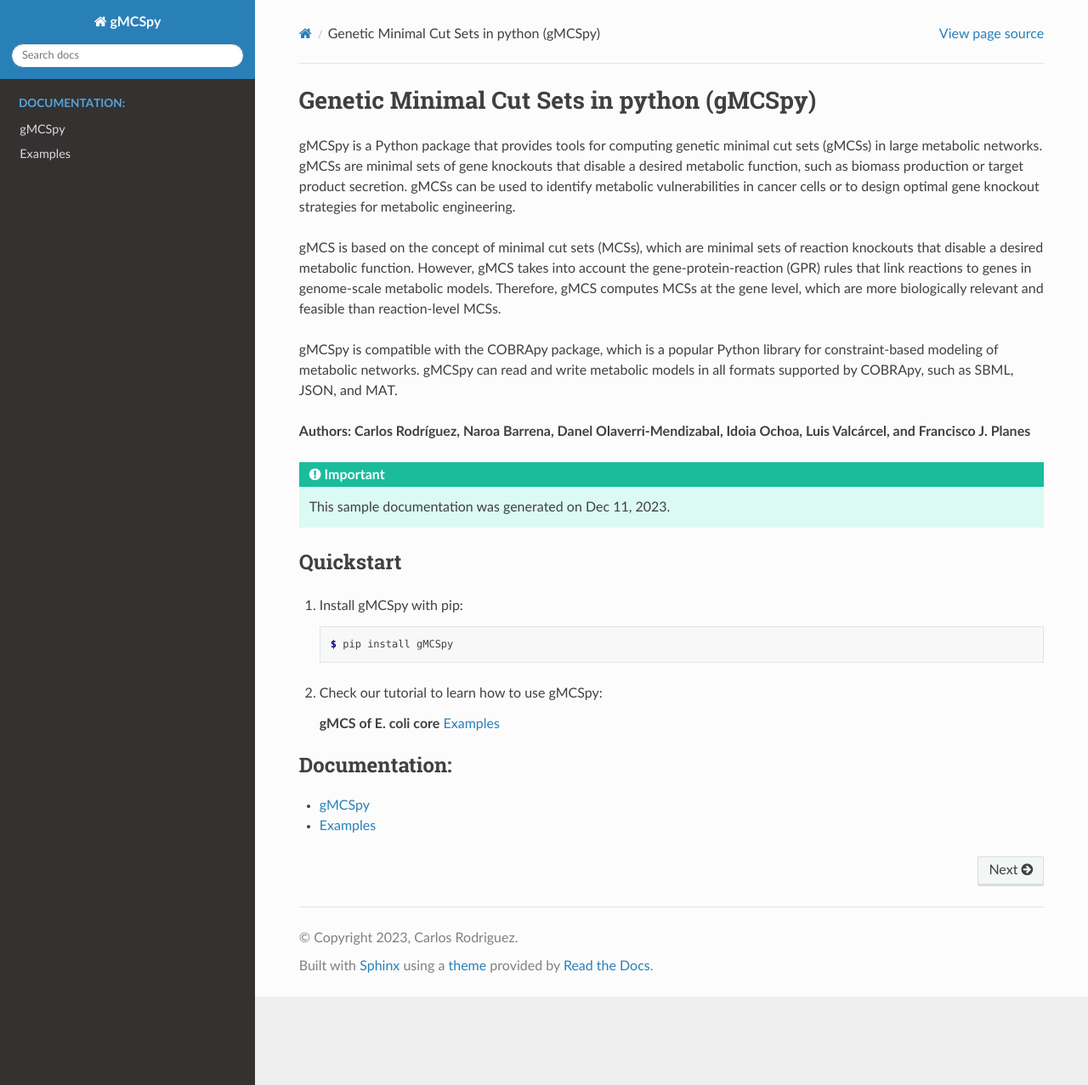
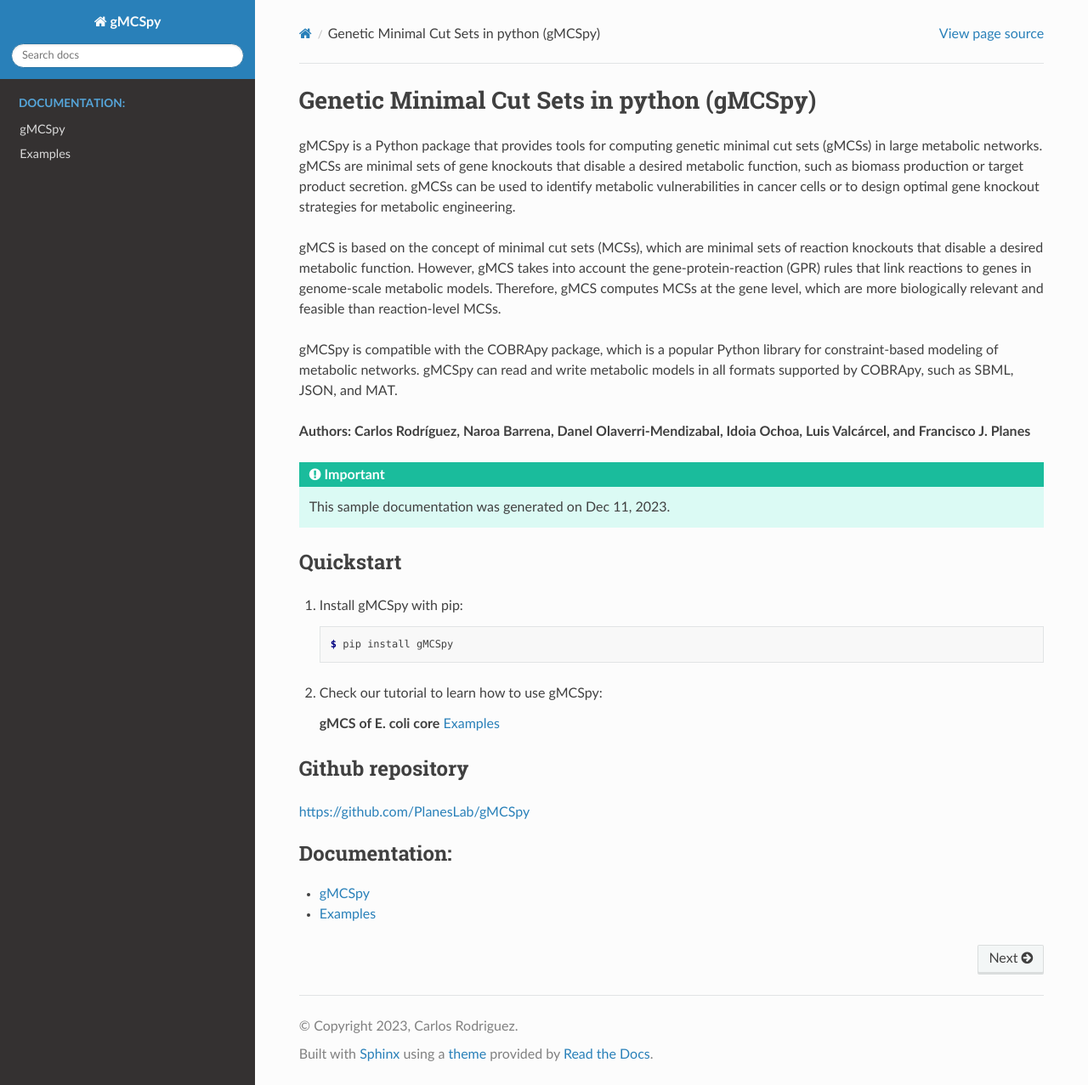
Before and after one commit to PlanesLab/gMCSpy, a Sphinx documentation site: the page built from docs/index.rst, in a window 1280 px wide and 1277 px high. Shown: the whole window at 85% size. Built offline with Sphinx 7.4.7 and the Read the Docs theme 2.0.0, drawn with Linux system fonts in a browser that asks for light colours; pages that are not in the unit, such as notebooks, are missing from menus.

Commit message:
added repository to home page

```diff
--- a/docs/index.rst
+++ b/docs/index.rst
@@ -26,7 +26,6 @@ gMCSpy can read and write metabolic models in all formats supported by COBRApy,
 
     This sample documentation was generated on |today|.
 
-
 Quickstart
 ==========
 
@@ -40,6 +39,11 @@ Quickstart
 
    **gMCS of E. coli core** :doc:`examples`
 
+Github repository
+=================
+
+https://github.com/PlanesLab/gMCSpy
+
 .. toctree::
    :maxdepth: 1
    :caption: Documentation:
```
